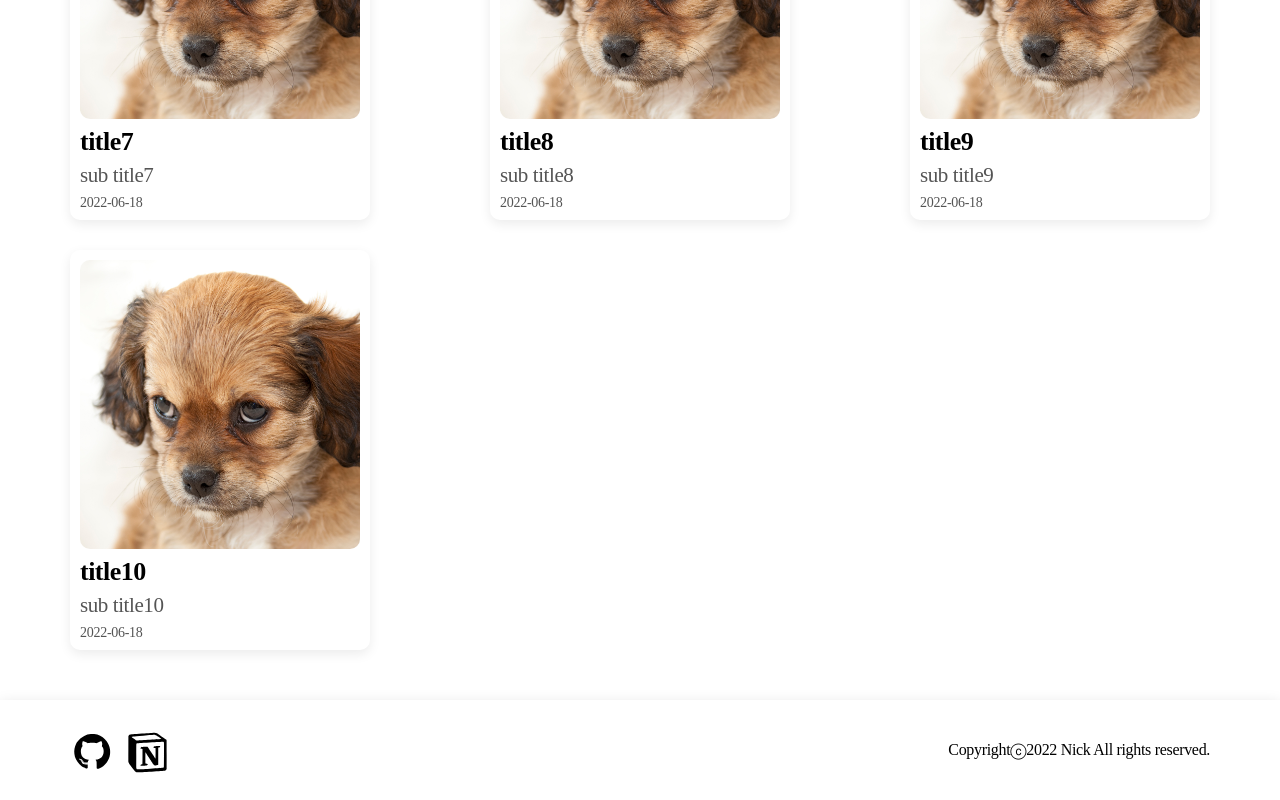
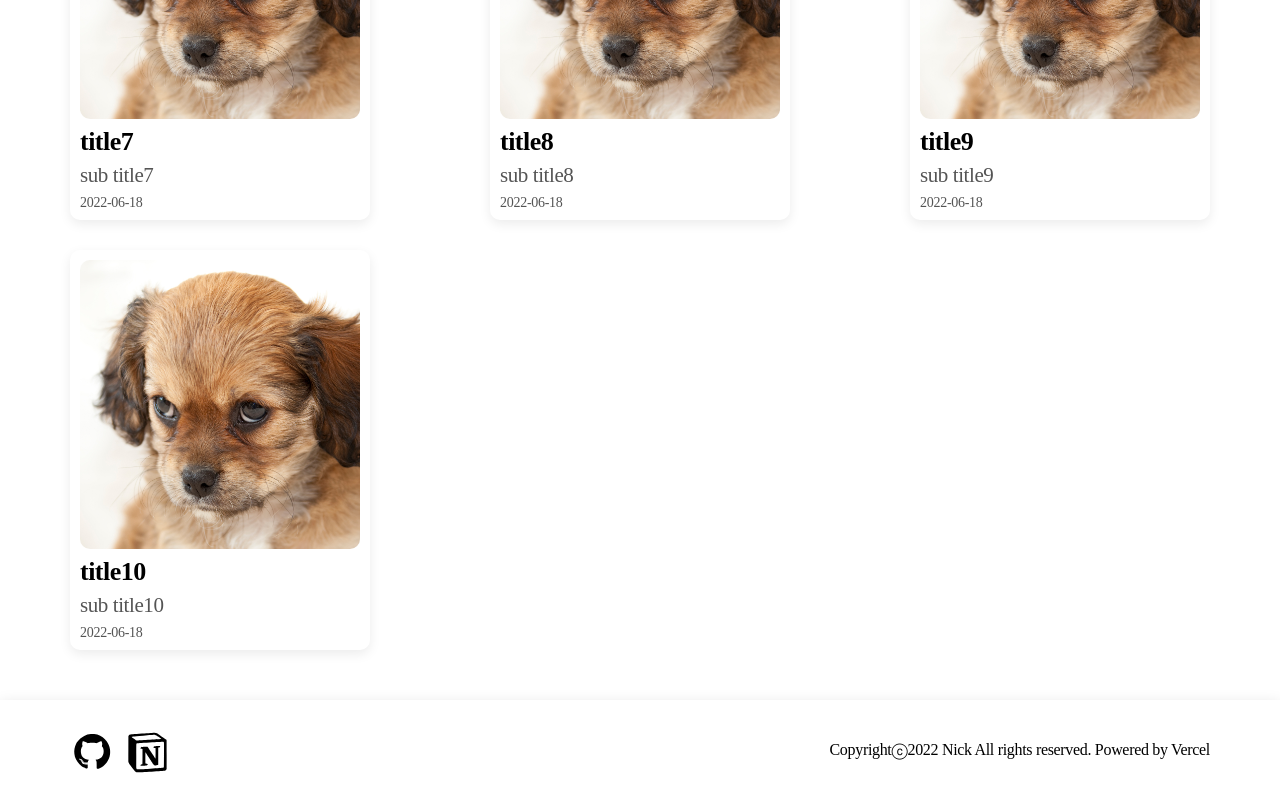
Before and after one commit to ceoplancy/salon5120, a Next.js app: page / in a window 1280 px wide. Shown: the part 1160-1960 px from the top of the page. Built offline with nearby package versions, Linux system fonts and the light colour scheme.

Commit message:
fix: footer 수정

```diff
--- a/components/common/footer.tsx
+++ b/components/common/footer.tsx
@@ -18,7 +18,7 @@ const Footer = () => {
           </ImageWrapper>
         </ImageFrame>
 
-        <Font size={16}>Copyrightⓒ2022 Nick All rights reserved.</Font>
+        <Font size={16}>Copyrightⓒ2022 Nick All rights reserved. Powered by Vercel</Font>
       </FooterFrame>
     </Frame>
   );
```
